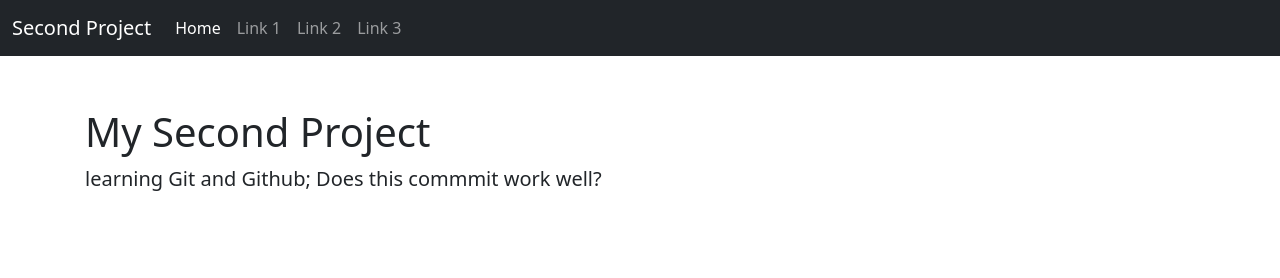
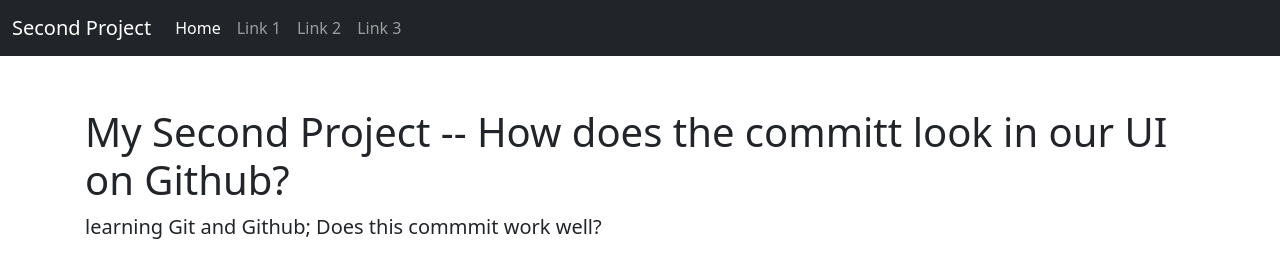
Before and after one commit to Abagdasaryan/SecondProject, a plain HTML site: page index.html in a window 1280 px wide. Drawn offline with nearby package versions, Linux system fonts and the light colour scheme.

Commit message:
Updating HTML to practice commits.
52:  <h1 class="mt-5">My Second Project -- How does the committ look in our UI on Github?</h1>

```diff
--- a/index.html
+++ b/index.html
@@ -49,7 +49,7 @@
 
 <main class="flex-shrink-0">
    <div class="container">
-       <h1 class="mt-5">My Second Project</h1>
+       <h1 class="mt-5">My Second Project -- How does the committ look in our UI on Github?</h1>
        <p class="lead">learning Git and Github; Does this commmit work well?</p>
    </div>
  </main>
```
